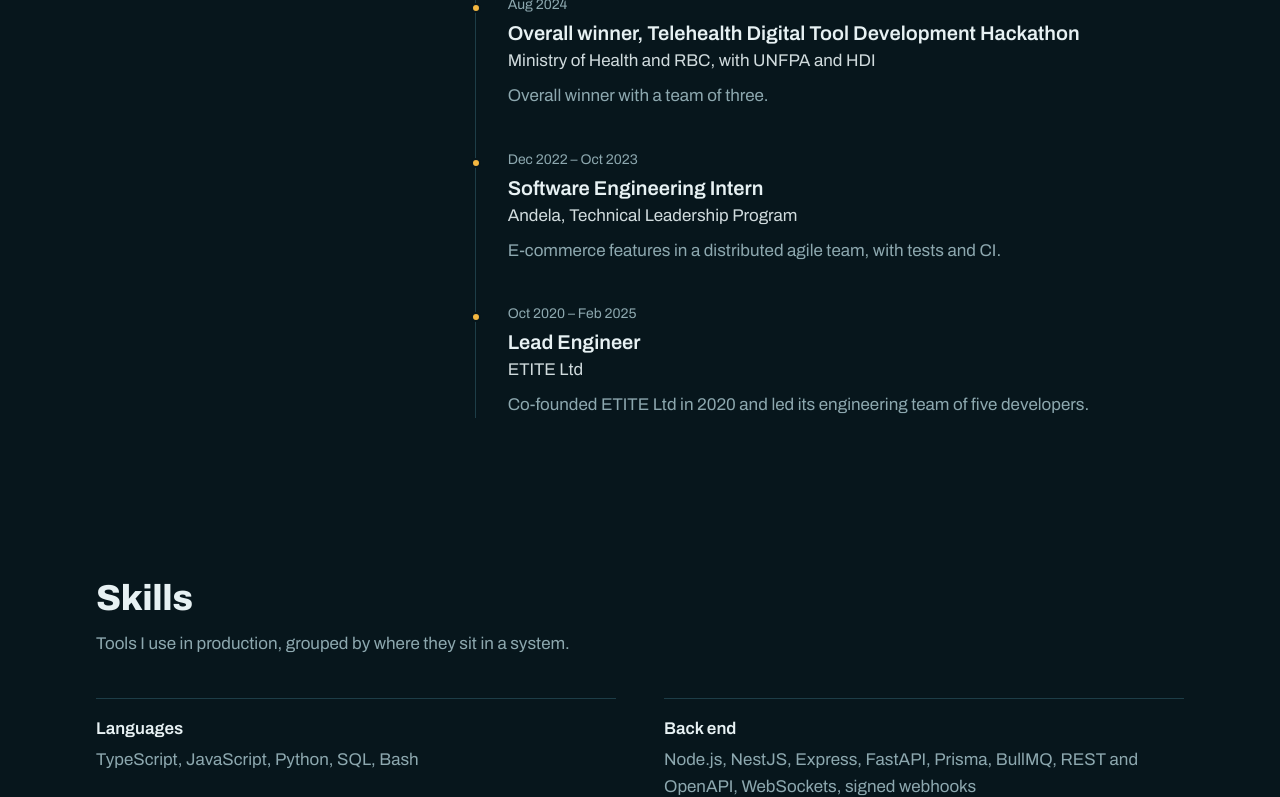
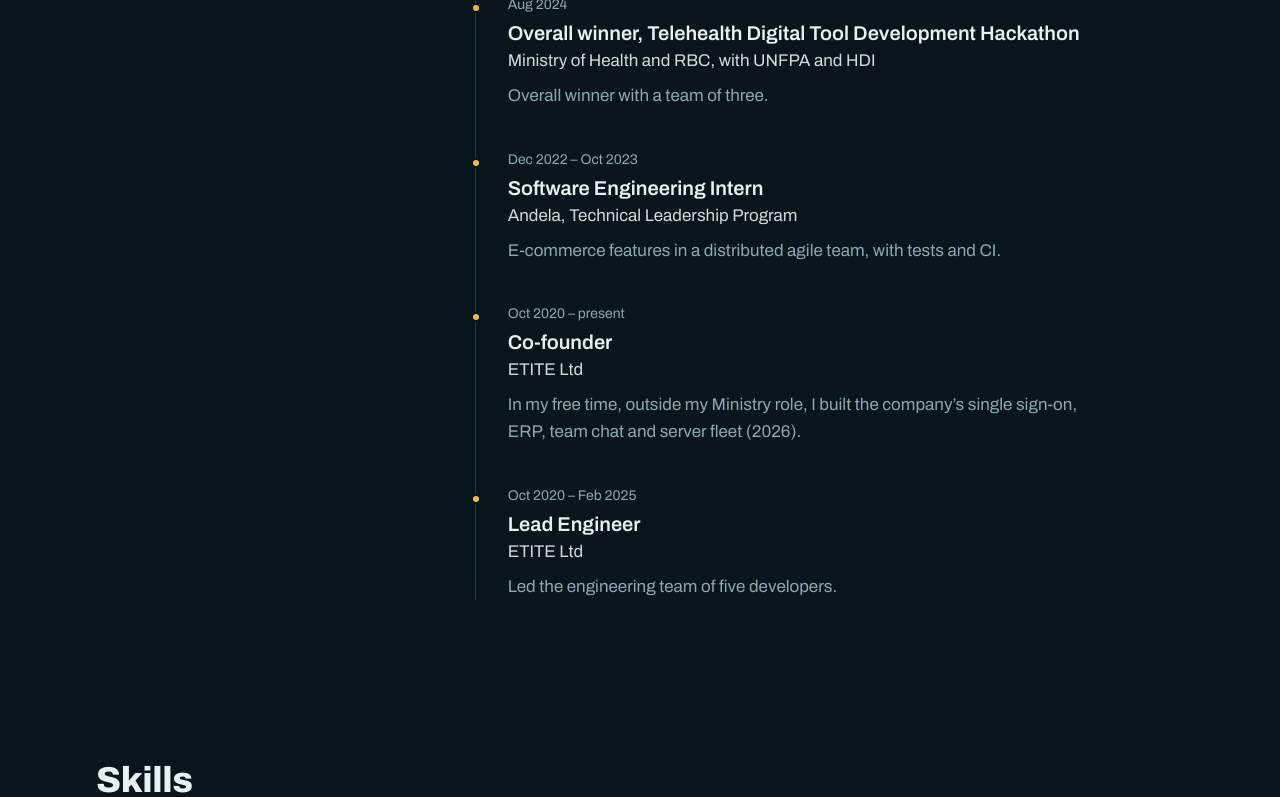
Before and after one commit to mjeanbosco19/mjeanbosco19.github.io, a Next.js app: page / in a window 1280 px wide. Shown: the part 2671-3468 px from the top of the page. Built offline with nearby package versions, Linux system fonts and the light colour scheme.

Commit message:
Show ETITE co-founder work (2026, free time) separately from the 2020–2025 Lead Engineer role

```diff
--- a/src/content/profile.ts
+++ b/src/content/profile.ts
@@ -150,17 +150,17 @@
     title: 'ETITE products and infrastructure',
     summary:
       'Single sign-on, a multi-tenant ERP, team chat and the production fleet they run on, plus client systems delivered with my team of five.',
-    role: 'Co-founded ETITE Ltd in 2020 and led its engineering team of five developers as Lead Engineer.',
-    period: 'Oct 2020 – Feb 2025',
+    role: 'Co-founder. Lead Engineer from 2020 to 2025, leading a team of five developers; since then I build the company’s products in my free time, outside my Ministry role.',
+    period: 'Oct 2020 – present',
     context:
       'A small company shipping many products needs one identity, shared infrastructure and evidence that backups and security actually work.',
     built: [
-      'Single sign-on for 35 applications on Keycloak, with MFA by default, passkeys and step-up checks for admin areas.',
+      'As Lead Engineer (2020–2025), client systems delivered with my team of five: the RITCO management information system, Woodhabitat ERP, the OAZIS learning platform and an HR platform. I designed the UX in Figma, planned the work, tested every feature and ran client feedback.',
+      'In my free time (2026): single sign-on for 35 applications on Keycloak, with MFA by default, passkeys and step-up checks for admin areas.',
       'A multi-tenant ERP on ERPNext v16 with Rwanda tax and holiday localisation.',
       'A Matrix-based chat with a 2.9 KB embeddable widget and end-to-end encryption.',
       'A five-server Docker production fleet: Traefik edge, private registry, self-hosted CI runners, central logs and metrics, and encrypted off-site backups with restore drills.',
       'A security review of the multi-tenant workspace product that closed about 20 issues, and accessibility checks (WCAG 2.1 AA) in CI.',
-      'Client systems delivered with my team of five: the RITCO management information system, Woodhabitat ERP, the OAZIS learning platform and an HR platform. I designed the UX in Figma, planned the work, tested every feature and ran client feedback.',
     ],
     results: [
       { value: '24 /s at p95 73 ms', label: 'Sign-ins in load tests, covered by 837 automated checks' },
@@ -201,10 +201,16 @@
     note: 'E-commerce features in a distributed agile team, with tests and CI.',
   },
   {
+    period: 'Oct 2020 – present',
+    title: 'Co-founder',
+    org: 'ETITE Ltd',
+    note: 'In my free time, outside my Ministry role, I built the company’s single sign-on, ERP, team chat and server fleet (2026).',
+  },
+  {
     period: 'Oct 2020 – Feb 2025',
     title: 'Lead Engineer',
     org: 'ETITE Ltd',
-    note: 'Co-founded ETITE Ltd in 2020 and led its engineering team of five developers.',
+    note: 'Led the engineering team of five developers.',
   },
 ] as const;
 
```
Also changed, not shown: 1 other file (tests, documents, lock files or other folders).
